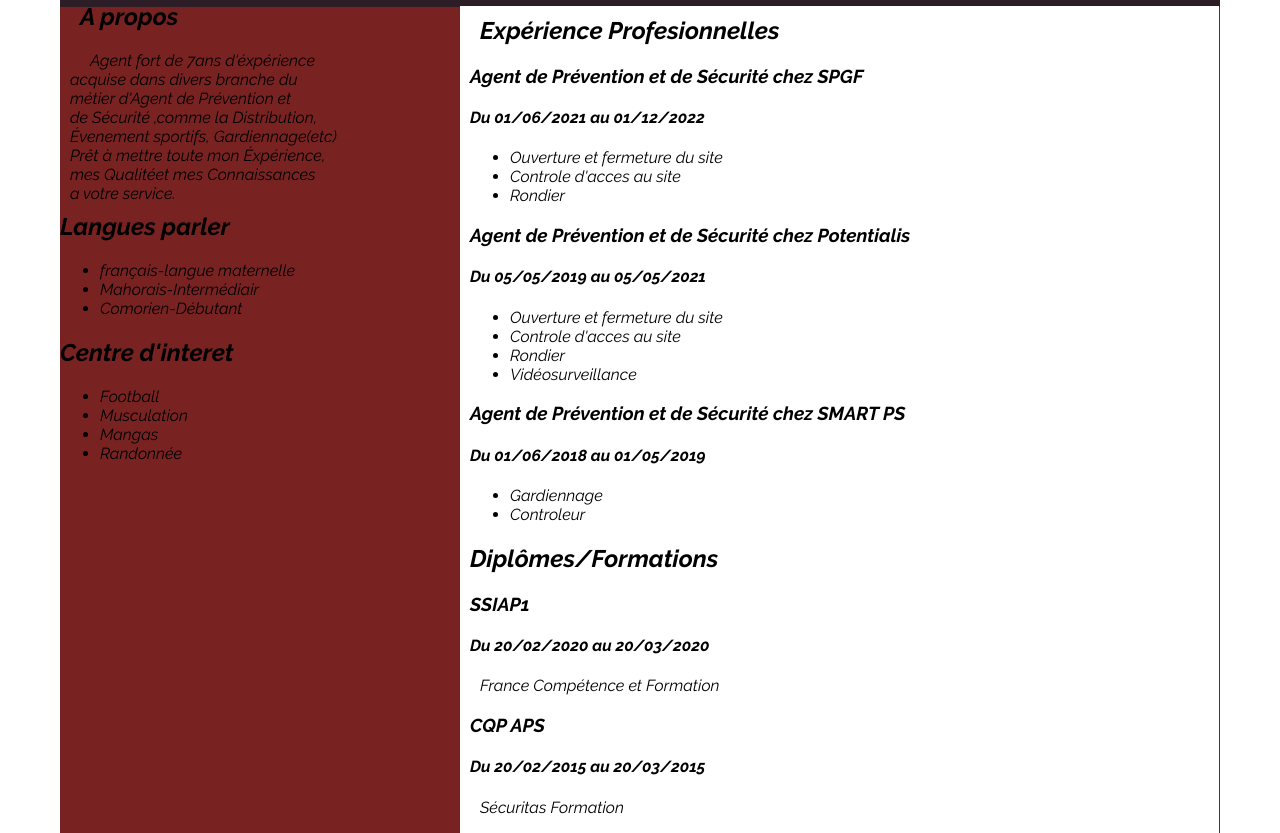
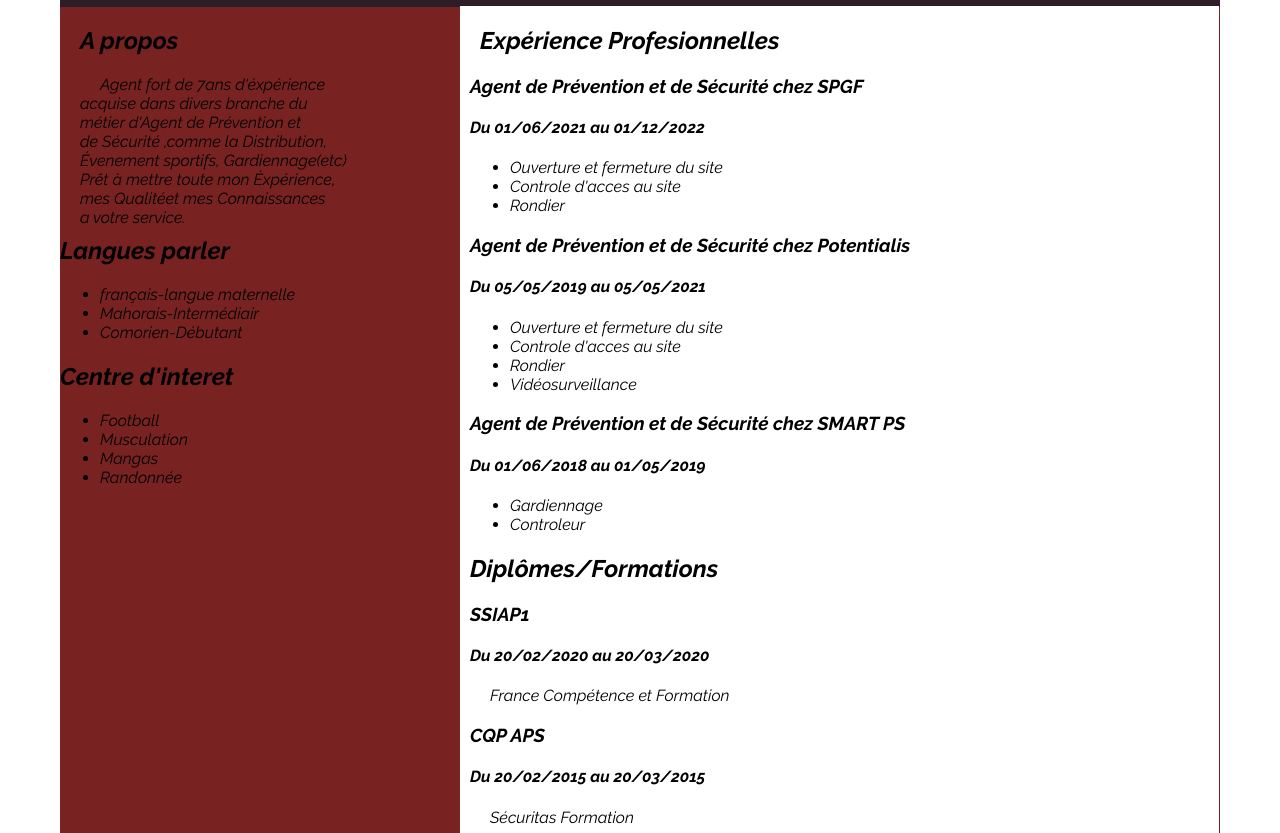
Before and after one commit to MrgNakidou/Cr-er-cv-en-ligne, a plain HTML site: page index.html in a window 1280 px wide. Shown: the part 450-1283 px from the top of the page. Drawn offline with Linux system fonts and the light colour scheme.

Commit message:
correction

```diff
--- a/assets/css/style.css
+++ b/assets/css/style.css
@@ -76,7 +76,7 @@ header{
 
 
 p{
-    padding-left: 10px;
+    padding-left: 20px;
     text-align: justify;
 }
 #bloc4{
@@ -87,14 +87,19 @@ p{
     background-color: white;
     padding-left: 10px;
     width: 749px;
-    height: 974.34375px;
+    height: 990px;
+
 }
 .two{
     height: 1000.25px;
     width: 759px;
+
+}
+.one{
+    padding-top: 1.5em;
 }
 #p1{
-    padding-top: 10px;
+    padding-top: 20px;
     padding-left: 10px;
     margin-block-start: 34px;
 }
```
